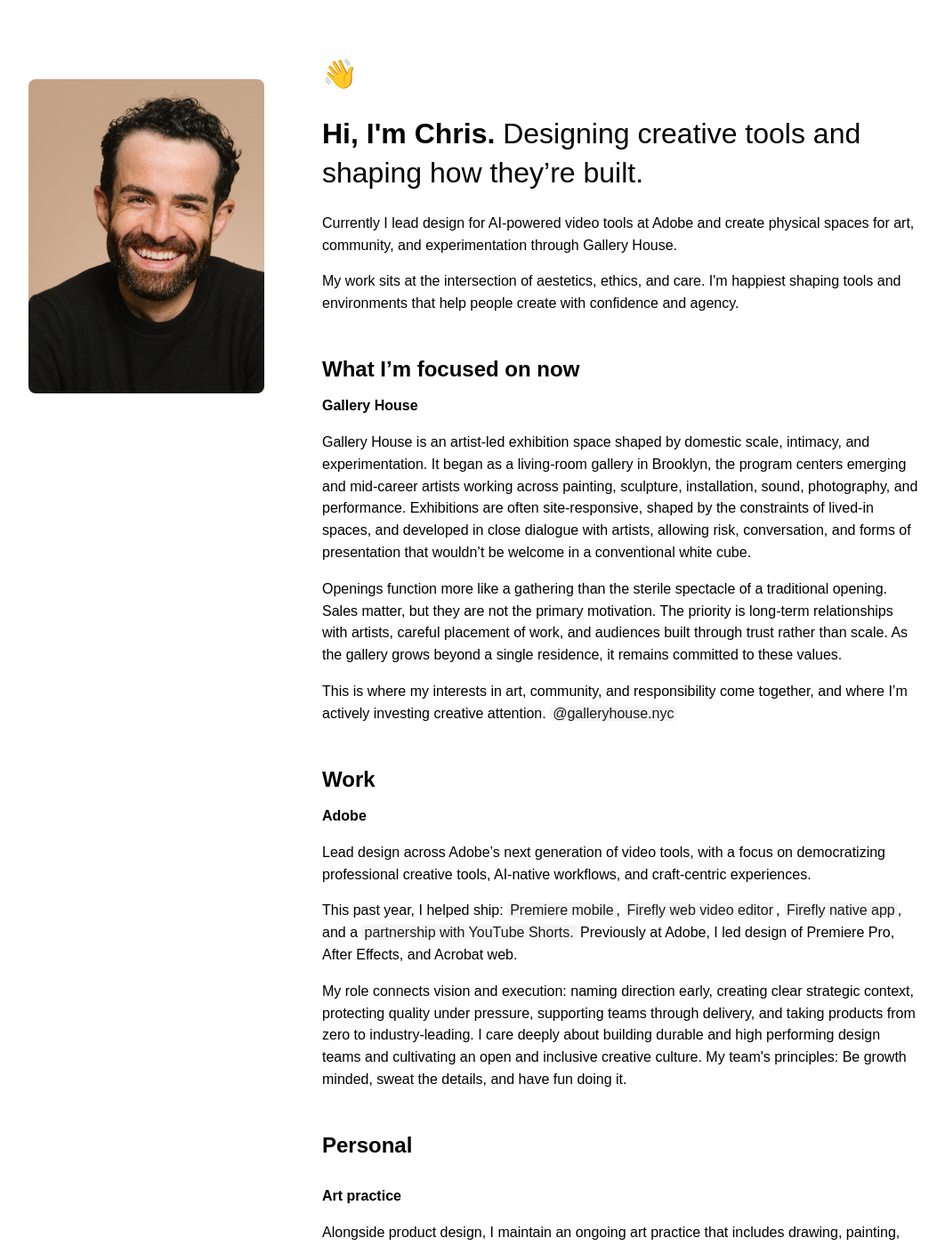
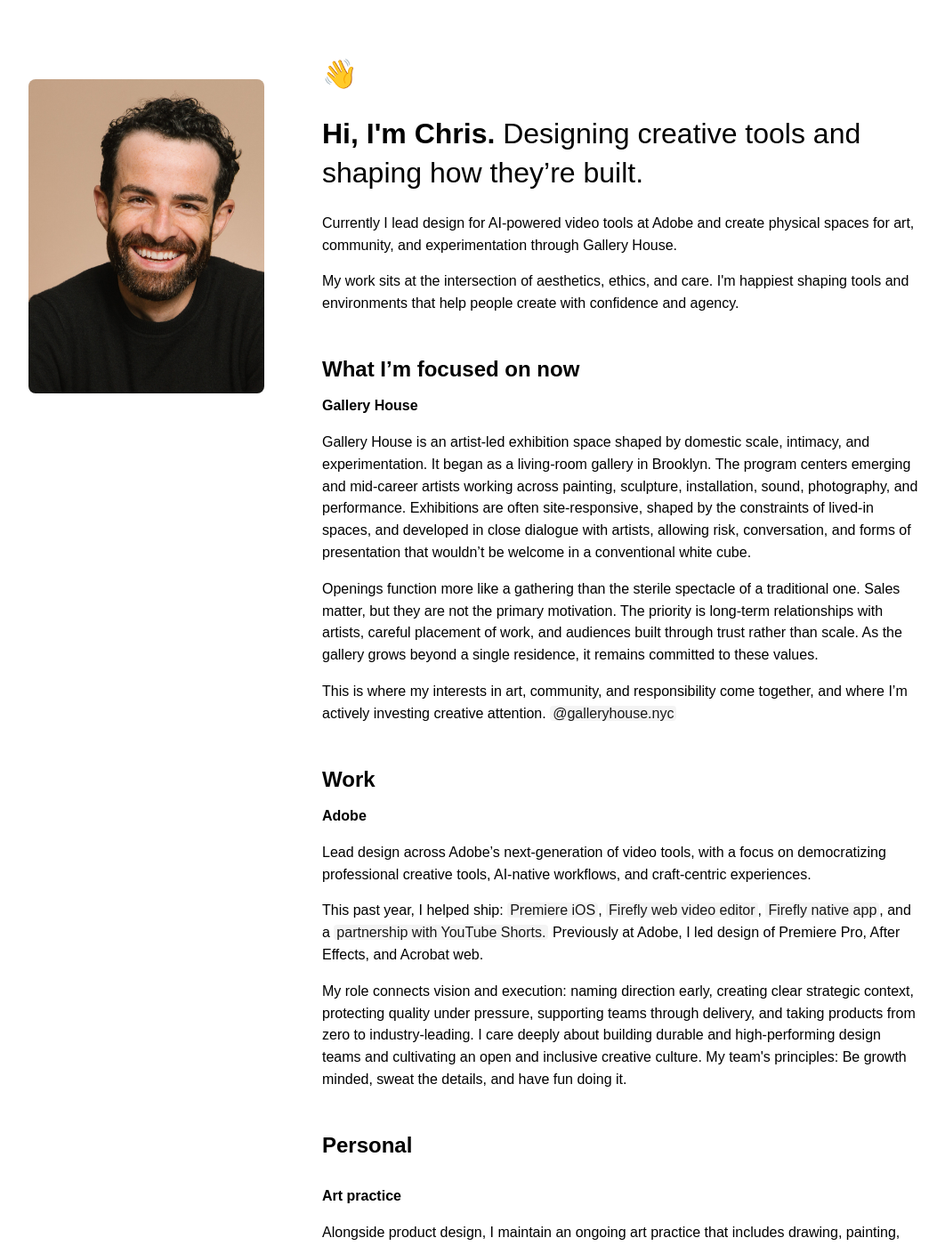
Before and after one commit to ReptarAzar/reptarazar.github.io, a Jekyll site: the page 7.0/index.html, which Jekyll copies as it is, in a window 1280 px wide and 1400 px high. Shown: the whole window at 89% size, without its empty margins (108-1170 px from the left). Built offline with Jekyll 4.4.1, drawn with Linux system fonts in a browser that asks for light colours; some web fonts are replaced; some of the changed text lies outside the part shown.

Commit message:
fixing typos and flow

```diff
--- a/7.0/index.html
+++ b/7.0/index.html
@@ -61,21 +61,21 @@
     </div>
 
     <div class="portrait">
-      <img src="img/portrait.jpg" alt="A portrait of a cheerful man with a curly hair and beard, smiling widely, showing white teeth. He has dark, short, curly hair, and a groomed beard. Freckles are visible on his face and he's wearing a black crew neck sweater. The background is a warm, neutral tone.">
+      <img src="img/portrait.jpg" alt="A portrait of a cheerful man with curly hair and beard, smiling widely, showing white teeth. He has dark, short, curly hair, and a groomed beard. Freckles are visible on his face and he's wearing a black crew neck sweater. The background is a warm, neutral tone.">
     </div>
 
     <div class="body-copy">
       <p>Currently I lead design for AI-powered video tools at Adobe and create physical spaces for art, community, and experimentation through Gallery House.</p>
 
-      <p>My work sits at the intersection of aestetics, ethics, and care. I'm happiest shaping tools and environments that help people create with confidence and agency.</p>
+      <p>My work sits at the intersection of aesthetics, ethics, and care. I'm happiest shaping tools and environments that help people create with confidence and agency.</p>
 
       <h2 style="padding:0;margin:3.1rem 0 1rem;">What I’m focused on now</h2>
 
       <p class="small-heading bolded" style="margin:0 0 1rem;">Gallery House</p>
 
-      <p>Gallery House is an artist-led exhibition space shaped by domestic scale, intimacy, and experimentation. It began as a living-room gallery in Brooklyn, the program centers emerging and mid-career artists working across painting, sculpture, installation, sound, photography, and performance. Exhibitions are often site-responsive, shaped by the constraints of lived-in spaces, and developed in close dialogue with artists, allowing risk, conversation, and forms of presentation that wouldn’t be welcome in a conventional white cube.</p>
+      <p>Gallery House is an artist-led exhibition space shaped by domestic scale, intimacy, and experimentation. It began as a living-room gallery in Brooklyn. The program centers emerging and mid-career artists working across painting, sculpture, installation, sound, photography, and performance. Exhibitions are often site-responsive, shaped by the constraints of lived-in spaces, and developed in close dialogue with artists, allowing risk, conversation, and forms of presentation that wouldn’t be welcome in a conventional white cube.</p>
 
-      <p>Openings function more like a gathering than the sterile spectacle of a traditional opening. Sales matter, but they are not the primary motivation. The priority is long-term relationships with artists, careful placement of work, and audiences built through trust rather than scale. As the gallery grows beyond a single residence, it remains committed to these values.</p>
+      <p>Openings function more like a gathering than the sterile spectacle of a traditional one. Sales matter, but they are not the primary motivation. The priority is long-term relationships with artists, careful placement of work, and audiences built through trust rather than scale. As the gallery grows beyond a single residence, it remains committed to these values.</p>
 
       <!-- <p>An artist-run living gallery and gathering space a place for artists, designers, and friends to spend time with work that’s still forming.</p>
 
@@ -87,11 +87,11 @@
 
       <p class="small-heading bolded" style="margin:0 0 1rem;">Adobe</p>
 
-      <p>Lead design across Adobe’s next generation of video tools, with a focus on democratizing professional creative tools, AI-native workflows, and craft-centric experiences.</p>
+      <p>Lead design across Adobe’s next-generation of video tools, with a focus on democratizing professional creative tools, AI-native workflows, and craft-centric experiences.</p>
 
-      <p>This past year, I helped ship: <a href="https://apps.apple.com/us/app/adobe-premiere-video-editor/id6742757464" class="quiet">Premiere mobile</a>, <a href="https://www.adobe.com/products/firefly/features/ai-video-editor.html" class="quiet">Firefly web video editor</a>, <a href="https://apps.apple.com/us/app/adobe-firefly-ai-generator/id6742595426" class="quiet">Firefly native app</a>, and a <a href="https://www.adobe.com/products/premiere/app/youtube.html" class="quiet">partnership with YouTube Shorts.</a> Previously at Adobe, I led design of Premiere Pro, After Effects, and Acrobat web.</p>
+      <p>This past year, I helped ship: <a href="https://apps.apple.com/us/app/adobe-premiere-video-editor/id6742757464" class="quiet">Premiere iOS</a>, <a href="https://www.adobe.com/products/firefly/features/ai-video-editor.html" class="quiet">Firefly web video editor</a>, <a href="https://apps.apple.com/us/app/adobe-firefly-ai-generator/id6742595426" class="quiet">Firefly native app</a>, and a <a href="https://www.adobe.com/products/premiere/app/youtube.html" class="quiet">partnership with YouTube Shorts.</a> Previously at Adobe, I led design of Premiere Pro, After Effects, and Acrobat web.</p>
 
-      <p>My role connects vision and execution: naming direction early, creating clear strategic context, protecting quality under pressure, supporting teams through delivery, and taking products from zero to industry-leading. I care deeply about building durable and high performing design teams and cultivating an open and inclusive creative culture. My team's principles: Be growth minded, sweat the details, and have fun doing it.</p>
+      <p>My role connects vision and execution: naming direction early, creating clear strategic context, protecting quality under pressure, supporting teams through delivery, and taking products from zero to industry-leading. I care deeply about building durable and high-performing design teams and cultivating an open and inclusive creative culture. My team's principles: Be growth minded, sweat the details, and have fun doing it.</p>
 
       <h2 style="padding:0;margin:3.1rem 0 1rem;">Personal</h2>
 
@@ -107,7 +107,7 @@
 
       <p class="small-heading bolded">Meditation</p>
 
-      <p>I maintain a long-term meditation practice and occasionally facilitate sitting and walking meditiation at <a href="https://rockblossom.org/" class="quiet">Rock Blossom</a> community of mindfulness in Brooklyn, NY.</p>
+      <p>I maintain a long-term meditation practice and occasionally facilitate sitting and walking meditation at <a href="https://rockblossom.org/" class="quiet">Rock Blossom</a> community of mindfulness in Brooklyn, New York.</p>
 
     <!-- <p class="small-heading bolded">Project archive</p>
 
```
